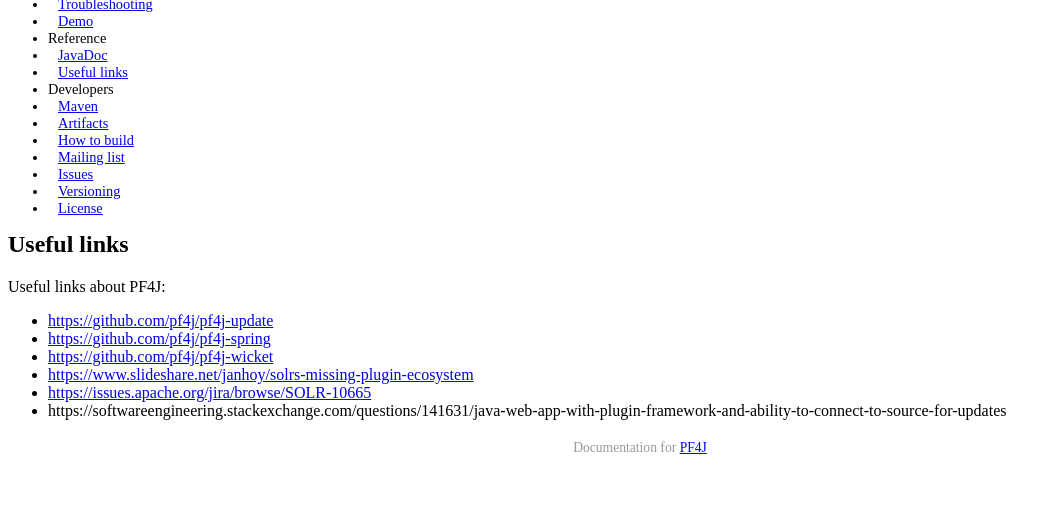
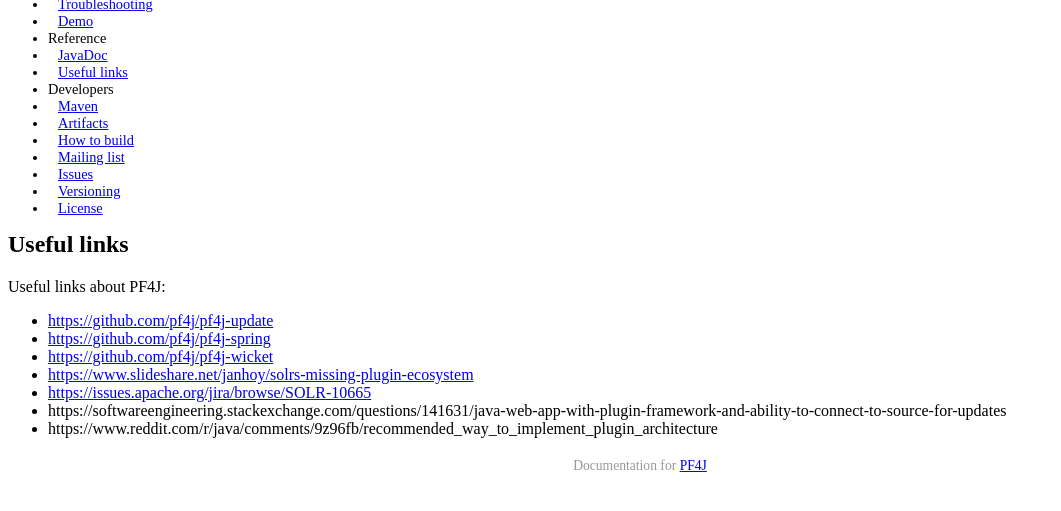
Before and after one commit to pf4j/pf4j.github.io, a Jekyll site: the page built from _posts/2018-01-22-useful-links.md, in a window 1280 px wide, cut to the strip 324-835 px from the top of the page. Shown: the whole strip, without its empty margins (0-1061 px from the left). Built offline with Jekyll 4.4.1, drawn with Linux system fonts in a browser that asks for light colours; a style sheet for code colours, icons or effects is not loaded; part of the change alters nothing that is shown.

Commit message:
Update 2018-01-22-useful-links.md

```diff
--- a/_posts/2018-01-22-useful-links.md
+++ b/_posts/2018-01-22-useful-links.md
@@ -14,3 +14,4 @@ Useful links about PF4J:
 - [https://www.slideshare.net/janhoy/solrs-missing-plugin-ecosystem](https://www.slideshare.net/janhoy/solrs-missing-plugin-ecosystem)
 - [https://issues.apache.org/jira/browse/SOLR-10665](https://issues.apache.org/jira/browse/SOLR-10665)
 - https://softwareengineering.stackexchange.com/questions/141631/java-web-app-with-plugin-framework-and-ability-to-connect-to-source-for-updates
+- https://www.reddit.com/r/java/comments/9z96fb/recommended_way_to_implement_plugin_architecture
```
